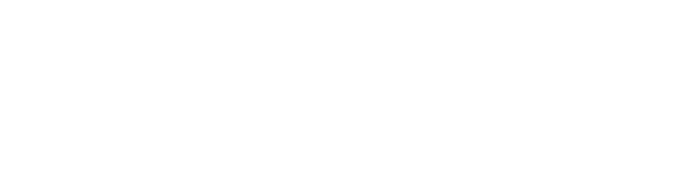
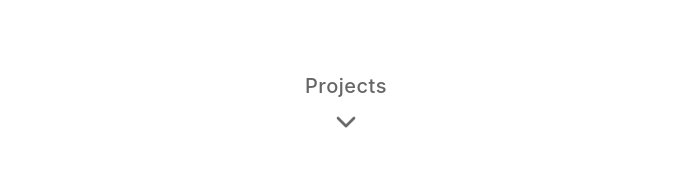
Before and after one commit to MuslimSoftware/younesbenketira-com, a React (Vite) app: page / in a window 1280 px wide. Shown: the part 626-800 px from the top of the page, without its empty margins (294-994 px from the left). Built offline with nearby package versions, Linux system fonts and the light colour scheme.

Commit message:
Hero - Extract logic to hooks - Extract components - Organize folder structure

```diff
--- a/src/App.css
+++ b/src/App.css
@@ -82,6 +82,7 @@ body {
   background: white;
   color: #333;
   text-align: center;
+  position: relative;
 }
 
 .hero-content {
@@ -130,6 +131,45 @@ body {
   opacity: 1;
   transform: translateY(0);
   transition-delay: 1.8s;
+}
+
+/* Scroll indicator styles */
+.scroll-indicator {
+  position: absolute;
+  bottom: 2rem;
+  left: 50%;
+  display: flex;
+  flex-direction: column;
+  align-items: center;
+  gap: 0.5rem;
+  pointer-events: none;
+  transition: opacity 0.8s ease, transform 0.8s ease;
+}
+
+.scroll-text {
+  font-size: 1.25rem;
+  font-weight: 500;
+  color: #666;
+  letter-spacing: 0.5px;
+}
+
+.chevron-down {
+  color: #666;
+  animation: bounce 2s infinite;
+  width: 32px;
+  height: 32px;
+}
+
+@keyframes bounce {
+  0%, 20%, 50%, 80%, 100% {
+    transform: translateY(0);
+  }
+  40% {
+    transform: translateY(-8px);
+  }
+  60% {
+    transform: translateY(-4px);
+  }
 }
 
 /* Projects section styles */
--- a/src/components/Hero.tsx
+++ b/src/components/Hero.tsx
@@ -1,6 +1,7 @@
 import { useDelayedAnimation } from '../hooks/useDelayedAnimation'
-import AnimatedName from './AnimatedName'
-import HeroTitle from './HeroTitle'
+import AnimatedName from './ui/AnimatedName'
+import HeroTitle from './ui/HeroTitle'
+import ScrollIndicator from './ui/ScrollIndicator'
 
 const Hero: React.FC = () => {
   const isAnimating = useDelayedAnimation({ delay: 10 })
@@ -17,6 +18,8 @@ const Hero: React.FC = () => {
           isAnimating={isAnimating}
         />
       </div>
+
+      <ScrollIndicator text="Projects" />
     </section>
   )
 }
--- /dev/null
+++ b/src/components/ui/ScrollIndicator.tsx
@@ -0,0 +1,58 @@
+import { useEffect, useState } from 'react'
+import { useScrollOpacity } from '../../hooks/useScrollOpacity'
+
+interface ScrollIndicatorProps {
+  text: string
+  delay?: number
+}
+
+const ScrollIndicator: React.FC<ScrollIndicatorProps> = ({
+  text,
+  delay = 3500
+}) => {
+  const [show, setShow] = useState(false)
+  const [fadeIn, setFadeIn] = useState(false)
+  const scrollOpacity = useScrollOpacity()
+
+  useEffect(() => {
+    const timer = setTimeout(() => {
+      setShow(true)
+      setTimeout(() => setFadeIn(true), 50)
+    }, delay)
+    return () => clearTimeout(timer)
+  }, [delay])
+
+  if (!show) return null
+
+  return (
+    <div
+      className={`scroll-indicator ${fadeIn ? 'fade-in' : ''}`}
+      style={{
+        opacity: fadeIn ? scrollOpacity : 0,
+        transform: fadeIn
+          ? 'translateX(-50%) translateY(0)'
+          : 'translateX(-50%) translateY(20px)'
+      }}
+    >
+      <span className="scroll-text">{text}</span>
+      <svg
+        className="chevron-down"
+        width="32"
+        height="32"
+        viewBox="0 0 24 24"
+        fill="none"
+        xmlns="http://www.w3.org/2000/svg"
+      >
+        <path
+          d="M6 9L12 15L18 9"
+          stroke="currentColor"
+          strokeWidth="2"
+          strokeLinecap="round"
+          strokeLinejoin="round"
+        />
+      </svg>
+    </div>
+  )
+}
+
+export default ScrollIndicator
--- /dev/null
+++ b/src/hooks/useScrollOpacity.ts
@@ -0,0 +1,33 @@
+import { useEffect, useState } from 'react'
+
+interface UseScrollOpacityOptions {
+  fadeStart?: number
+  fadeEnd?: number
+}
+
+export const useScrollOpacity = ({
+  fadeStart = 50,
+  fadeEnd = 200
+}: UseScrollOpacityOptions = {}) => {
+  const [opacity, setOpacity] = useState(1)
+
+  useEffect(() => {
+    const handleScroll = () => {
+      const scrollY = window.scrollY
+
+      if (scrollY <= fadeStart) {
+        setOpacity(1)
+      } else if (scrollY >= fadeEnd) {
+        setOpacity(0)
+      } else {
+        const progress = (scrollY - fadeStart) / (fadeEnd - fadeStart)
+        setOpacity(1 - progress)
+      }
+    }
+
+    window.addEventListener('scroll', handleScroll)
+    return () => window.removeEventListener('scroll', handleScroll)
+  }, [fadeStart, fadeEnd])
+
+  return opacity
+}
```
Also changed, not shown: src/components/ui/AnimatedName.tsx (renamed from src/components/AnimatedName.tsx), src/components/ui/HeroTitle.tsx (renamed from src/components/HeroTitle.tsx).
